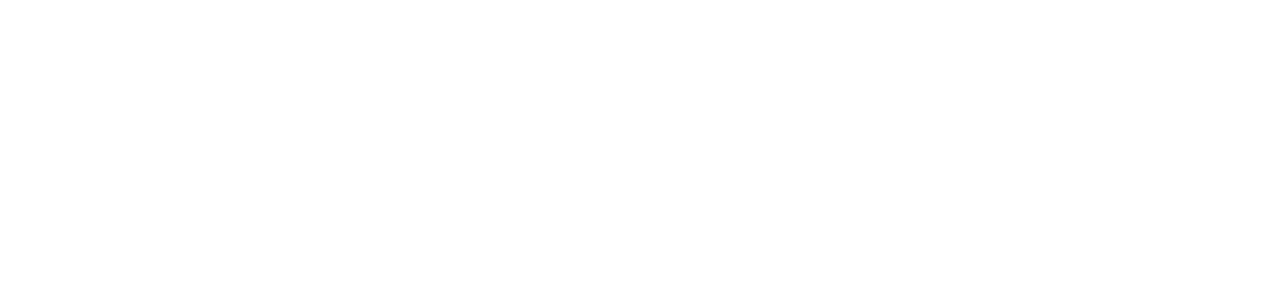
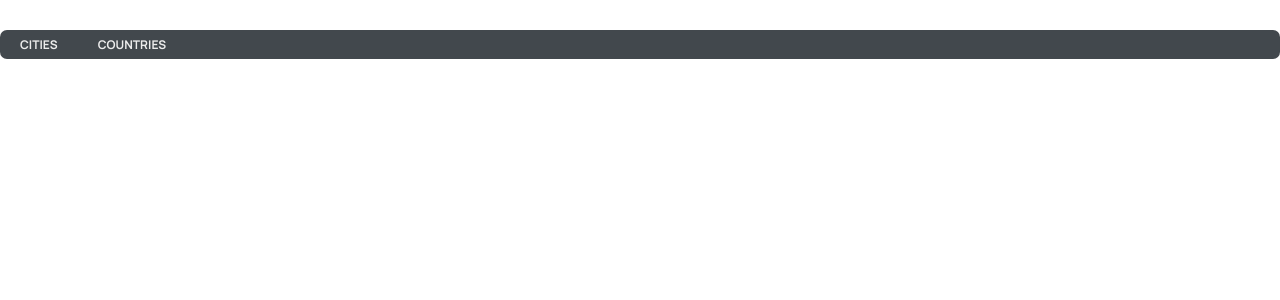
Before and after one commit to YasminMuntaserN/WorldWise, a React (Vite) app: page /app in a window 1280 px wide. Shown: the top 300 px of the page. Built offline with nearby package versions, Linux system fonts and the light colour scheme.

Commit message:
refactor : edit the jsx for the AppNav component

```diff
--- a/src/components/AppNav/AppNav.jsx
+++ b/src/components/AppNav/AppNav.jsx
@@ -1,8 +1,17 @@
+import { NavLink } from "react-router-dom"
+import styles from "./AppNav.module.css"
 function AppNav() {
   return (
-    <div>
-
-    </div>
+    <nav className={styles.nav}>
+      <ul>
+        <li>
+          <NavLink to='cities'>Cities</NavLink>
+        </li>
+        <li>
+          <NavLink to='countries'>Countries</NavLink>
+        </li>
+      </ul>
+    </nav>
   )
 }
 
```
